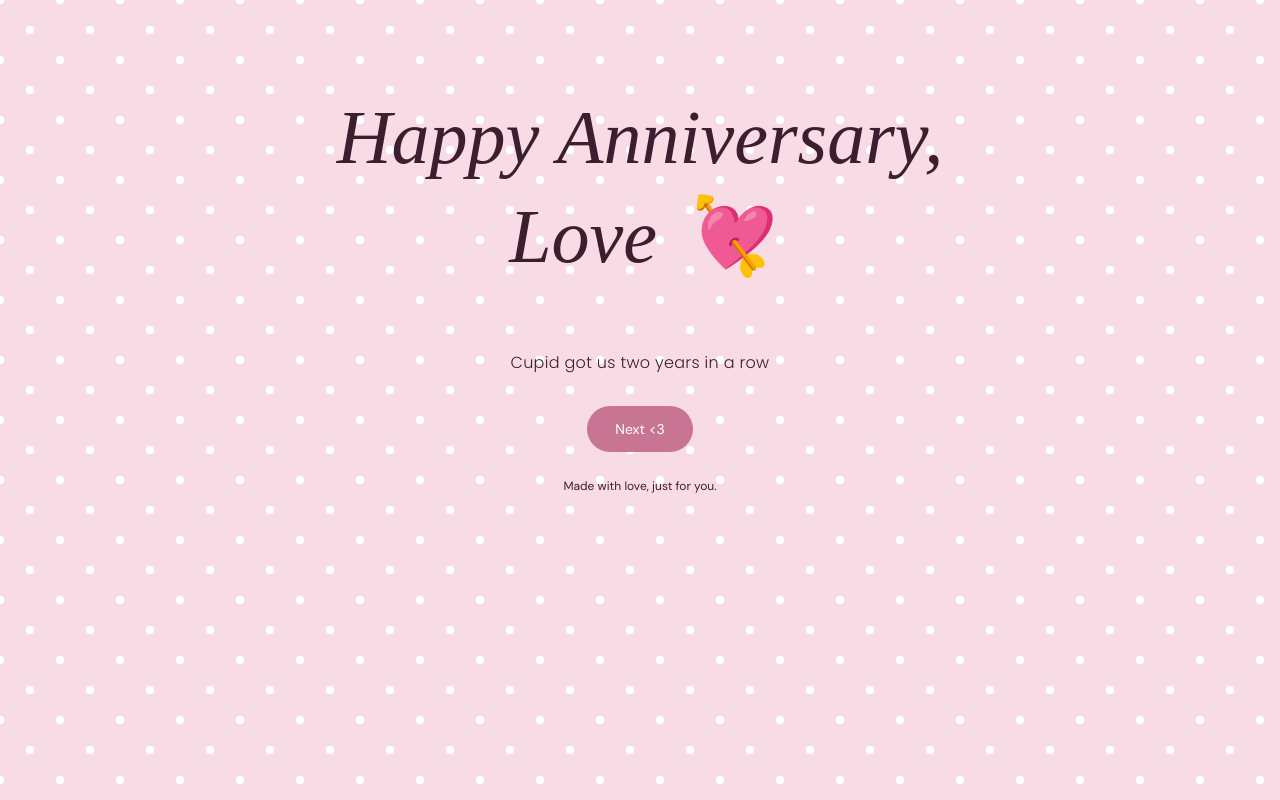
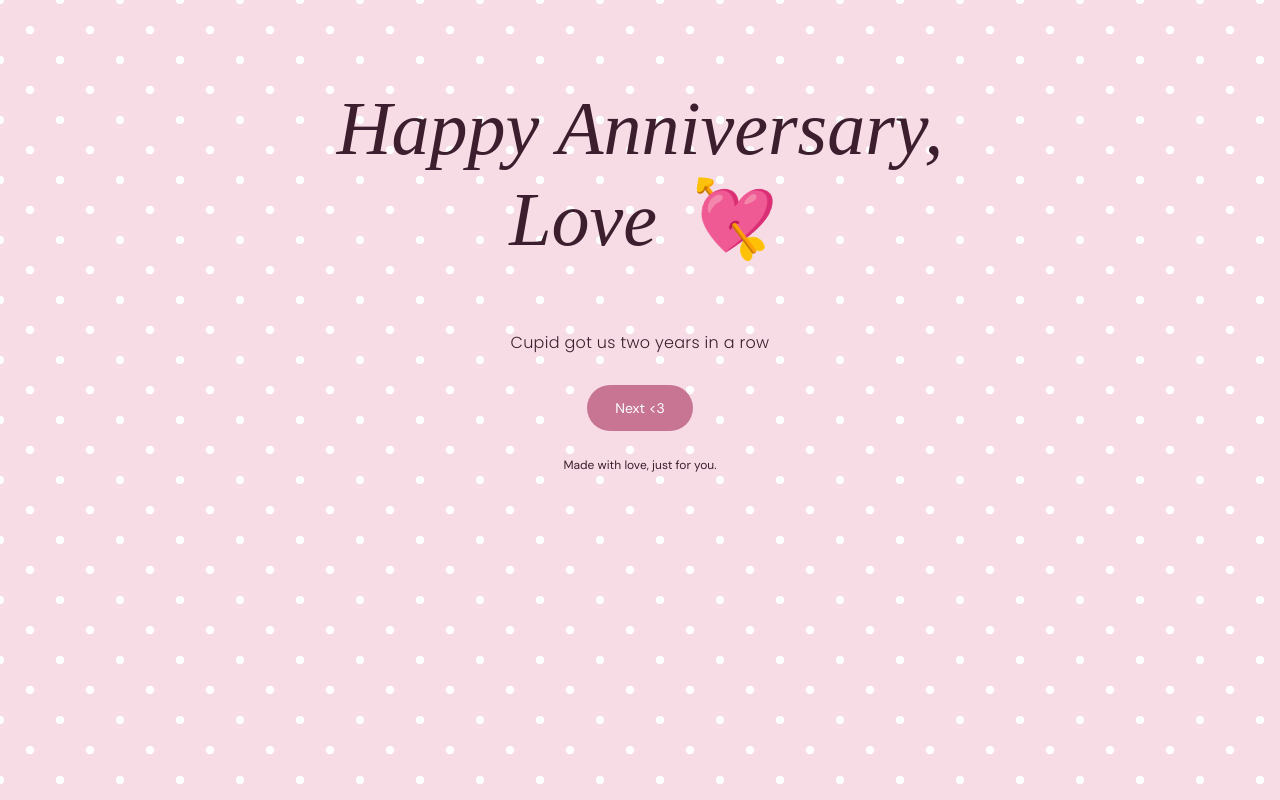
Before and after one commit to rasmalaii07/love-, a plain HTML site: page index.html in a window 1280 px wide. Drawn offline with Linux system fonts and the light colour scheme; a web font is replaced by a local one.

Commit message:
Update index.html

```diff
--- a/index.html
+++ b/index.html
@@ -53,22 +53,6 @@ button {
   align-items: center;
   flex-direction: column;
   text-align: center;
-  padding: 25px;
-}
-
-  #home h1 {
-  width: 100%;
-  line-height: 1.3;
-}
-
-#home .subtitle {
-  width: 100%;
-}
-#home p,
-#home button {
-  text-align: center;
-  margin-left: auto;
-  margin-right: auto;
 }
 
 @keyframes appear {
```
